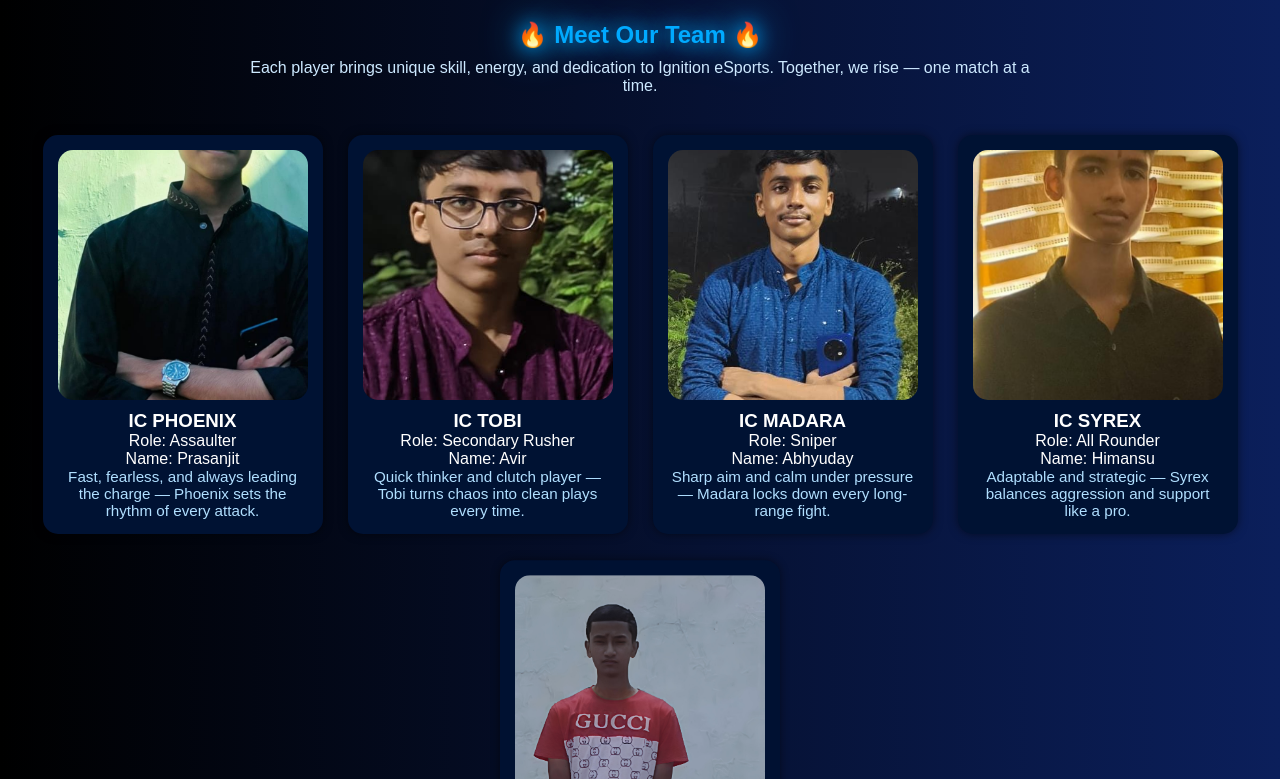
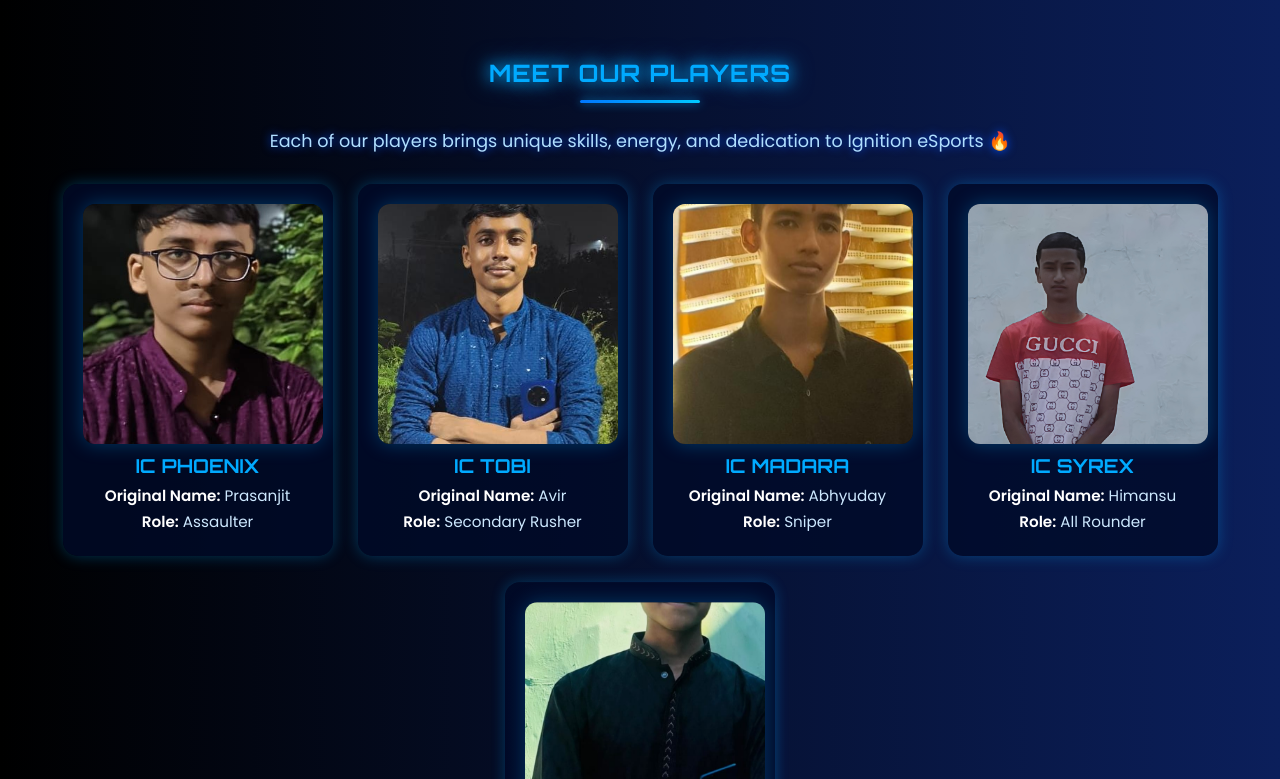
Before and after one commit to ignitionesport/ignitionesport.github.io, a plain HTML site: page player.html in a window 1280 px wide. Shown: the part 92-871 px from the top of the page. Drawn offline with Linux system fonts and the light colour scheme.

Commit message:
Revise player page title and layout
Updated player page title and improved styling. Reorganized player section for better presentation.

```diff
--- a/player.html
+++ b/player.html
@@ -3,31 +3,82 @@
 <head>
   <meta charset="utf-8" />
   <meta name="viewport" content="width=device-width,initial-scale=1" />
-  <title>Players – Ignition eSports</title>
+  <title>Ignition eSports – Our Players</title>
 
-  <!-- Shared CSS -->
+  <!-- Google Fonts -->
+  <link href="https://fonts.googleapis.com/css2?family=Orbitron:wght@500;700&family=Poppins:wght@300;400;600&display=swap" rel="stylesheet">
   <link rel="stylesheet" href="style.css">
+
+  <style>
+    h2 {
+      font-family: 'Orbitron', sans-serif;
+      text-transform: uppercase;
+      color: #00aaff;
+      text-shadow: 0 0 15px #00aaff, 0 0 25px rgba(0,170,255,0.7);
+      letter-spacing: 1px;
+    }
+    .divider {
+      width: 120px;
+      height: 3px;
+      margin: 12px auto 25px;
+      background: linear-gradient(90deg, #0077ff, #00ccff);
+      border-radius: 6px;
+      box-shadow: 0 0 10px rgba(0,170,255,0.8);
+    }
+    .team {
+      display: flex;
+      flex-wrap: wrap;
+      justify-content: center;
+      gap: 25px;
+      padding: 30px 10px;
+    }
+    .team-member {
+      background: rgba(0, 10, 40, 0.8);
+      color: white;
+      text-align: center;
+      width: 270px;
+      padding: 20px;
+      border-radius: 15px;
+      box-shadow: 0 0 15px rgba(0, 170, 255, 0.3);
+      transition: transform 0.3s ease, box-shadow 0.3s ease;
+    }
+    .team-member:hover {
+      transform: translateY(-6px);
+      box-shadow: 0 0 25px rgba(0, 170, 255, 0.6);
+    }
+    .team-member img {
+      width: 240px;
+      height: 240px;
+      object-fit: cover;
+      border-radius: 12px;
+      margin-bottom: 10px;
+      box-shadow: 0 0 20px rgba(0,170,255,0.3);
+    }
+    .team-member h3 {
+      font-family: 'Orbitron', sans-serif;
+      color: #00aaff;
+      font-size: 1.2rem;
+      margin-bottom: 6px;
+    }
+    .team-member p {
+      font-family: 'Poppins', sans-serif;
+      font-size: 0.95rem;
+      color: #cde9ff;
+      margin: 3px 0;
+    }
+  </style>
 </head>
+
 <body>
-  <!-- Loading Screen -->
   <div id="loading" class="loading-screen">
-    <div style="display:flex;align-items:center;gap:12px">
-      <div class="badge">IE</div>
-      <div style="text-align:left">
-        <h1>Ignition eSports Loading...</h1>
-        <p style="font-size:14px;color:var(--muted)">Meet Our Squad</p>
-      </div>
-    </div>
+    <h1>Loading Players...</h1>
   </div>
 
-  <!-- Main Content -->
   <div class="content hidden" id="mainContent">
-    <div class="container">
-      <!-- Navbar -->
     <header class="header fade-in">
       <div class="logo">
         <div class="badge">IE</div>
-          <h1>Ignition eSports</h1>
+        <h1 style="font-family:'Orbitron',sans-serif;">Ignition eSports</h1>
       </div>
       <nav class="nav">
         <a href="index.html">Home</a>
@@ -38,72 +89,56 @@
       </nav>
     </header>
 
-      <!-- Players Section -->
-      <section class="fade-in" style="margin-top:40px; text-align:center;">
-        <h2 style="color:#00aaff;">🔥 Meet Our Team 🔥</h2>
-        <p style="color:#cde9ff; max-width:800px; margin:10px auto;">
-          Each player brings unique skill, energy, and dedication to Ignition eSports.
-          Together, we rise — one match at a time.
-        </p>
+    <section class="hero fade-in" style="text-align:center; margin-top:60px;">
+      <h2>Meet Our Players</h2>
+      <div class="divider"></div>
+      <p style="color:#b0dfff; font-size:1.1rem;">Each of our players brings unique skills, energy, and dedication to Ignition eSports 🔥</p>
     </section>
 
     <section class="team fade-in">
-        <!-- Player 1 -->
       <div class="team-member">
-          <img src="player1.jpg" alt="IC PHOENIX">
+        <img src="player2.jpg" alt="IC PHOENIX">
         <h3>IC PHOENIX</h3>
-          <p>Role: Assaulter</p>
-          <p>Name: Prasanjit</p>
-          <p style="font-size:0.95rem; color:#b0dfff;">Fast, fearless, and always leading the charge — Phoenix sets the rhythm of every attack.</p>
+        <p><strong>Original Name:</strong> Prasanjit</p>
+        <p><strong>Role:</strong> Assaulter</p>
       </div>
 
-        <!-- Player 2 -->
       <div class="team-member">
-          <img src="player2.jpg" alt="IC TOBI">
+        <img src="player3.jpg" alt="IC TOBI">
         <h3>IC TOBI</h3>
-          <p>Role: Secondary Rusher</p>
-          <p>Name: Avir</p>
-          <p style="font-size:0.95rem; color:#b0dfff;">Quick thinker and clutch player — Tobi turns chaos into clean plays every time.</p>
+        <p><strong>Original Name:</strong> Avir</p>
+        <p><strong>Role:</strong> Secondary Rusher</p>
       </div>
 
-        <!-- Player 3 -->
       <div class="team-member">
-          <img src="player3.jpg" alt="IC MADARA">
+        <img src="player4.jpg" alt="IC MADARA">
         <h3>IC MADARA</h3>
-          <p>Role: Sniper</p>
-          <p>Name: Abhyuday</p>
-          <p style="font-size:0.95rem; color:#b0dfff;">Sharp aim and calm under pressure — Madara locks down every long-range fight.</p>
+        <p><strong>Original Name:</strong> Abhyuday</p>
+        <p><strong>Role:</strong> Sniper</p>
       </div>
 
-        <!-- Player 4 -->
       <div class="team-member">
-          <img src="player4.jpg" alt="IC SYREX">
+        <img src="player5.jpg" alt="IC SYREX">
         <h3>IC SYREX</h3>
-          <p>Role: All Rounder</p>
-          <p>Name: Himansu</p>
-          <p style="font-size:0.95rem; color:#b0dfff;">Adaptable and strategic — Syrex balances aggression and support like a pro.</p>
+        <p><strong>Original Name:</strong> Himansu</p>
+        <p><strong>Role:</strong> All Rounder</p>
       </div>
 
-        <!-- Player 5 -->
       <div class="team-member">
-          <img src="player5.jpg" alt="IC VOLT">
+        <img src="player1.jpg" alt="IC VOLT">
         <h3>IC VOLT</h3>
-          <p>Role: Primary Rusher</p>
-          <p>Name: Yash</p>
-          <p style="font-size:0.95rem; color:#b0dfff;">Explosive entry and fearless plays — Volt charges into battle and ignites momentum.</p>
+        <p><strong>Original Name:</strong> Yash</p>
+        <p><strong>Role:</strong> Primary Rusher</p>
       </div>
     </section>
 
-      <!-- Footer -->
     <footer>
       © 2025 Ignition eSports. All Rights Reserved. · Email:
       <span style="color:#00aaff;">harshuodedra@gmail.com</span> ·
       Phone: <span style="color:#00aaff;">9687456171</span>
     </footer>
   </div>
-  </div>
 
-  <!-- Shared JS -->
   <script src="script.js"></script>
 </body>
   </html>
```
Lines whose indentation alone changed are shown as unchanged.
